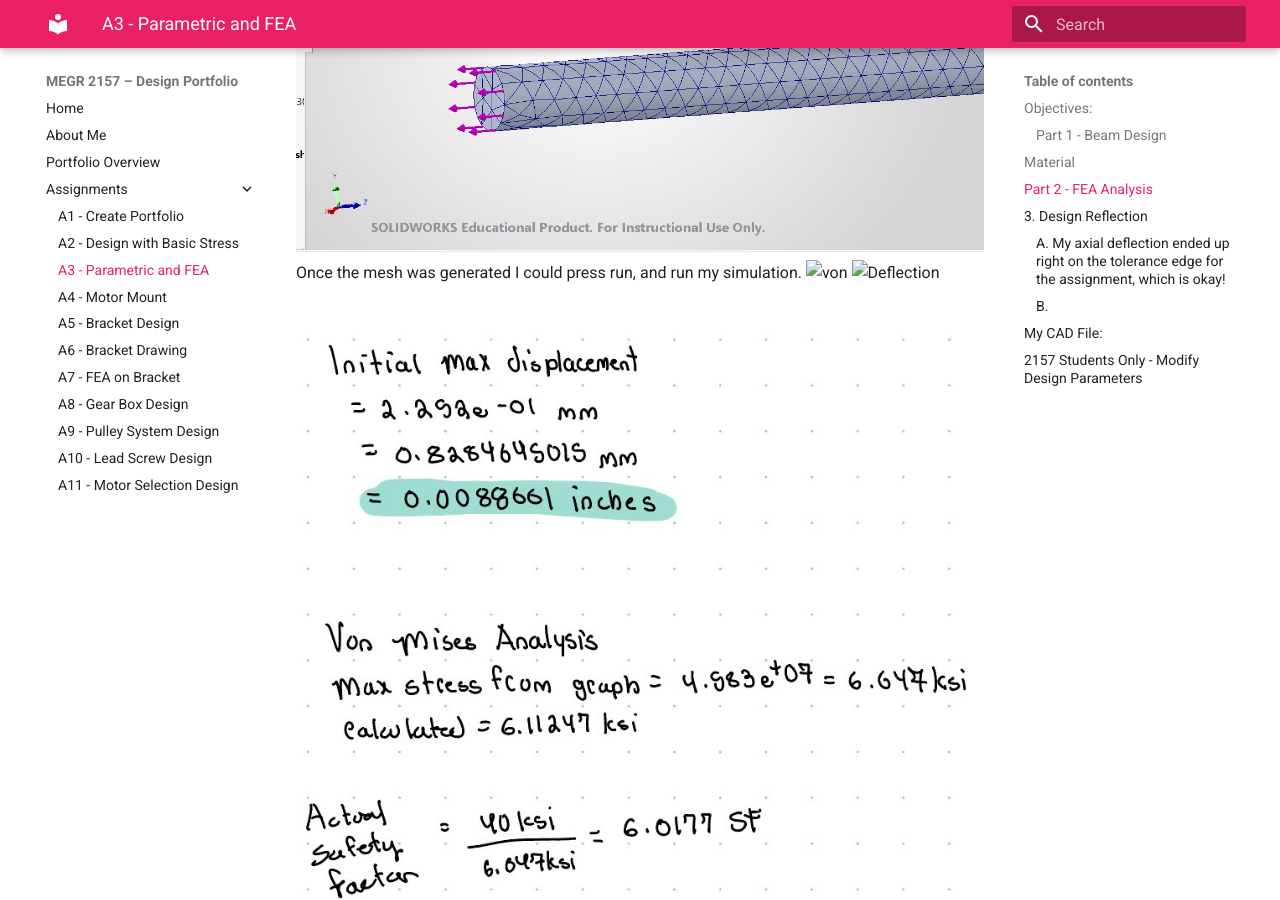
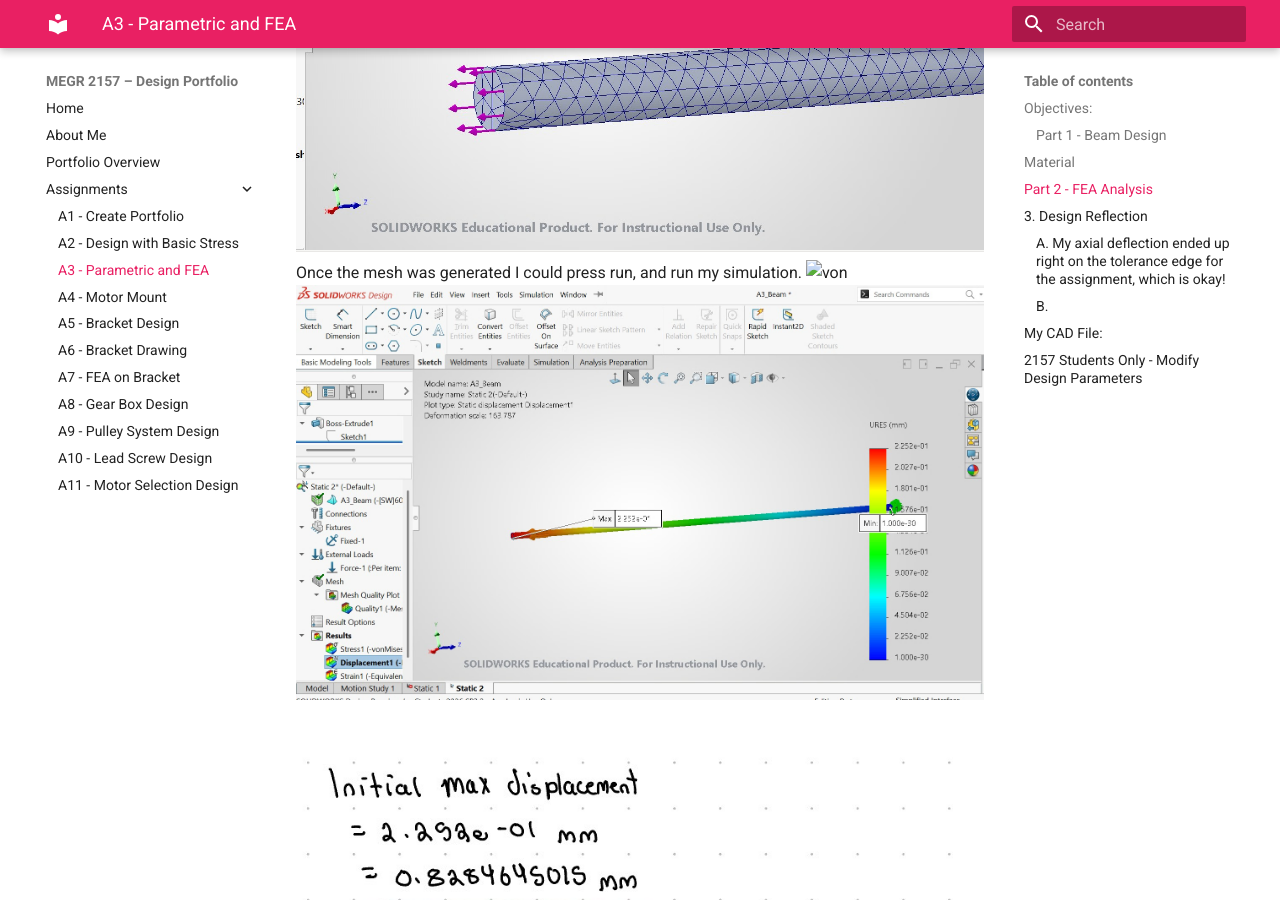
Before and after one commit to gracieanne14/design-projects-portfolio, an MkDocs documentation site: the page built from docs/assignments/A03/index.md, in a window 1280 px wide and 900 px high, scrolled down 4998 px. Built offline with MkDocs 1.6.1 and Material for MkDocs 9.7.7, drawn with Linux system fonts in a browser that asks for light colours.

Commit message:
Update index.md

```diff
--- a/docs/assignments/A03/index.md
+++ b/docs/assignments/A03/index.md
@@ -37,7 +37,7 @@ Once my fixed position was set and my force was applied, I made a mesh of my bea
 ![Mesh](mesh.jpeg.jpg)
 Once the mesh was generated I could press run, and run my simulation.
 ![von]()
-![Deflection]()
+![Deflection](graph2.jpeg.jpg)
 
 ![stress and safety factor calculation](IMG_0288.jpeg)
 I calculated my max stress allowed as well as my safety factor based on calculated values and graph values from the FEA.
```
